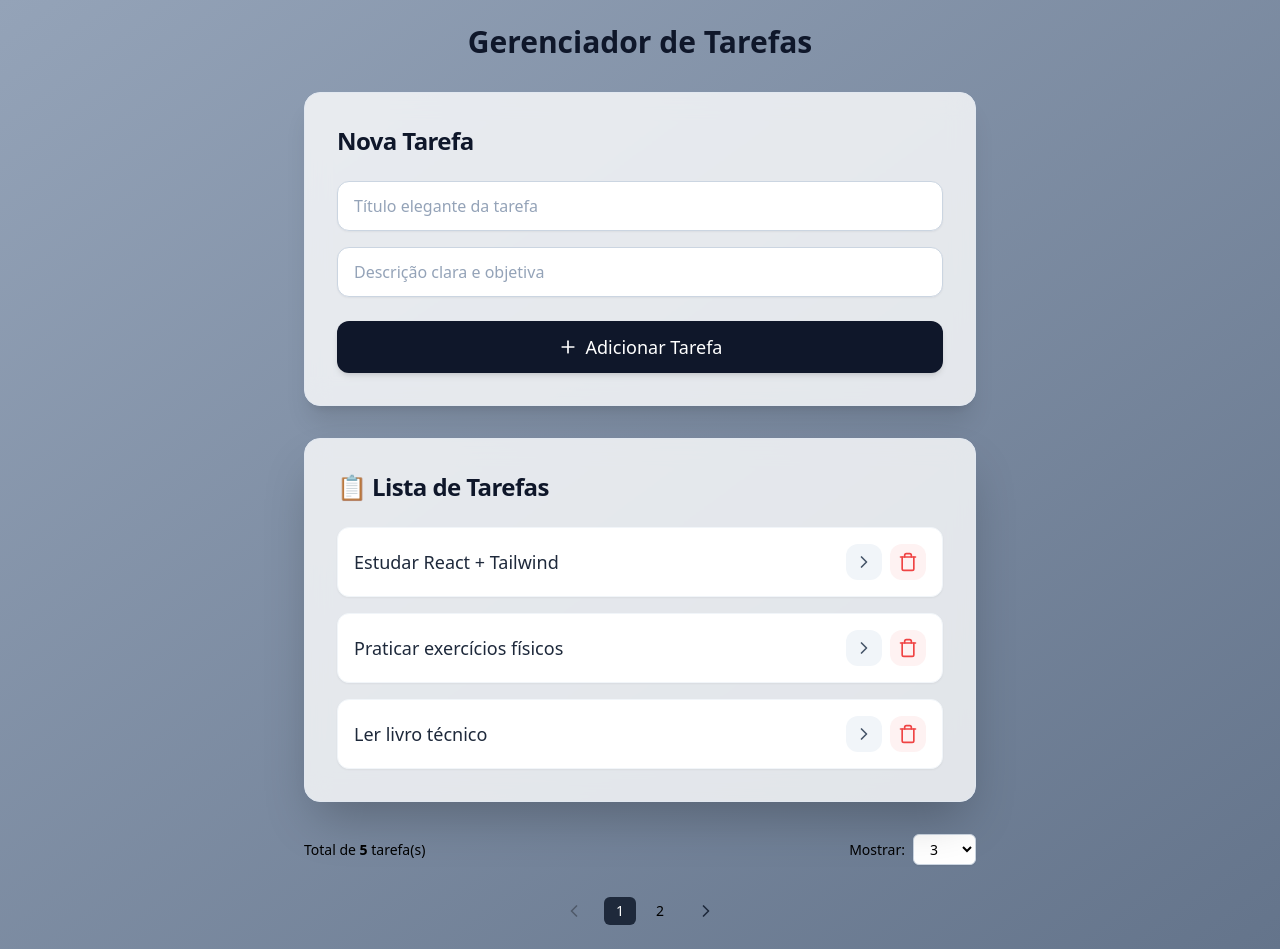
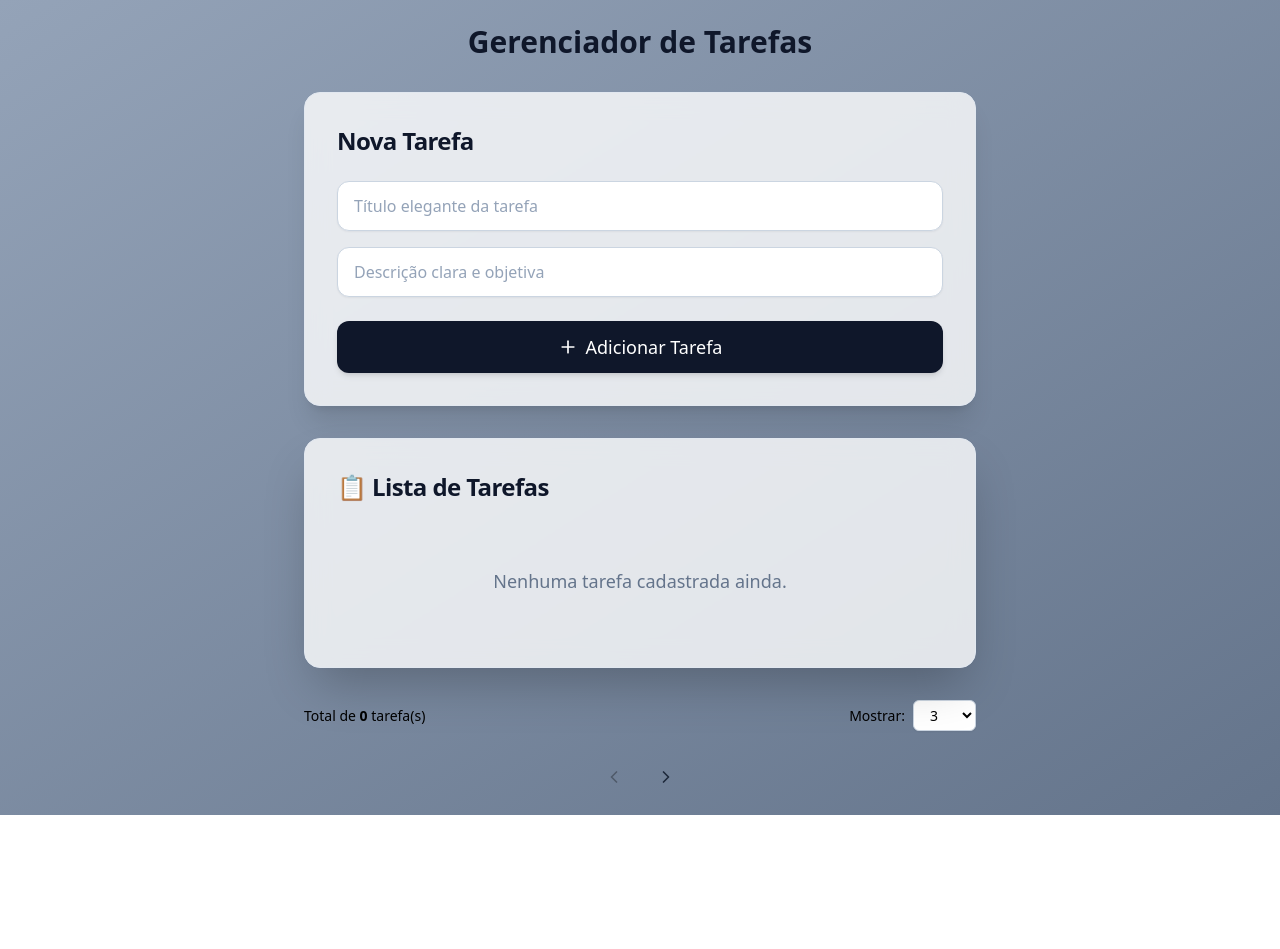
Before and after one commit to GuilhermeSalles/projeto-tarefas-react, a React (Vite) app in the folder vite-project/: page / in a window 1280 px wide. After the commit the page ends 815 px from the top, so only its background shows below. Built offline with nearby package versions, Linux system fonts and the light colour scheme.

Commit message:
fix: Dados Limpos

```diff
--- a/vite-project/src/App.jsx
+++ b/vite-project/src/App.jsx
@@ -5,43 +5,7 @@ import { v4 } from "uuid";
 import { ChevronLeftIcon, ChevronRightIcon } from "lucide-react";
 
 function App() {
-  const [tasks, setTasks] = useState([
-    {
-      id: 1,
-      title: "Estudar React + Tailwind",
-      description:
-        "Aprofundar os conhecimentos em React.js com foco em componentes reutilizáveis, hooks personalizados e estilização moderna usando Tailwind CSS.",
-      isCompleted: false,
-    },
-    {
-      id: 2,
-      title: "Praticar exercícios físicos",
-      description:
-        "Realizar uma série de treinos funcionais de 45 minutos, incluindo alongamento, cardio e treino de força para manter o bem-estar físico.",
-      isCompleted: false,
-    },
-    {
-      id: 3,
-      title: "Ler livro técnico",
-      description:
-        "Ler pelo menos 2 capítulos do livro 'Clean Code' de Robert C. Martin para melhorar a qualidade e legibilidade do código no trabalho.",
-      isCompleted: false,
-    },
-    {
-      id: 4,
-      title: "Planejar conteúdo semanal",
-      description:
-        "Organizar as tarefas da semana no Notion, incluindo metas pessoais, atividades de trabalho e compromissos importantes.",
-      isCompleted: false,
-    },
-    {
-      id: 5,
-      title: "Atualizar portfólio",
-      description:
-        "Incluir os últimos projetos desenvolvidos no portfólio online, com descrições detalhadas, tecnologias usadas e links para repositórios GitHub.",
-      isCompleted: false,
-    },
-  ]);
+  const [tasks, setTasks] = useState([]);
 
   const [currentPage, setCurrentPage] = useState(1);
   const [itemsPerPage, setItemsPerPage] = useState(3);
```
